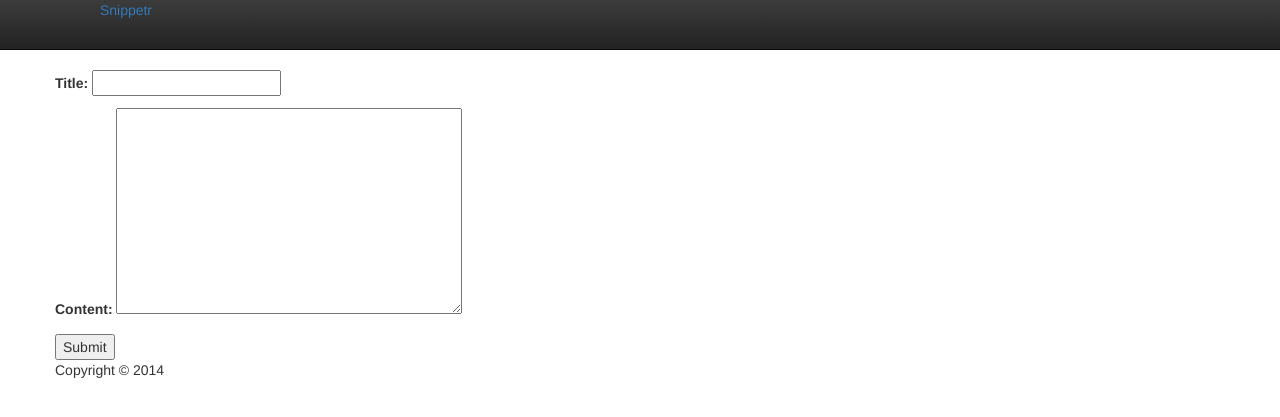
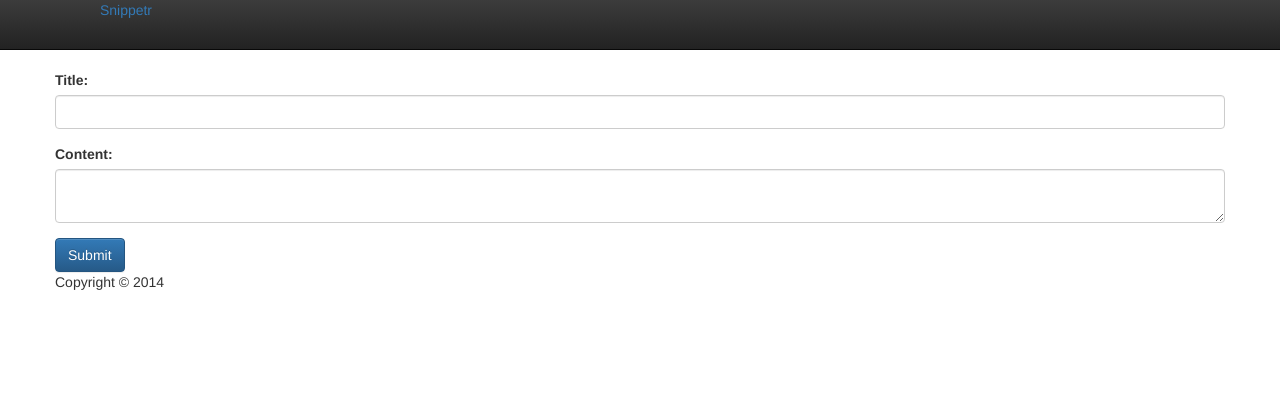
Before and after one commit to matthewbdaly/snippetr, a Django app: page / in a window 1280 px wide. Shown: the top 417 px of the page. Run offline with Django 3.2, Linux system fonts and the light colour scheme; parts of the project's set-up code (start-up, migrations or seed data) failed here and were passed over; some libraries are stand-ins or nearby versions.

Commit message:
Styled the form

```diff
--- a/templates/snippets/snippet_form.html
+++ b/templates/snippets/snippet_form.html
@@ -2,9 +2,16 @@
 
 {% block content %}
 
-    <form action="/" method="post">{% csrf_token %}
-        {{ form.as_p }}
-        <input type="submit" value="Submit" />
+    <form role="form" action="/" method="post">{% csrf_token %}
+        <div class="form-group">
+            <label for="title">Title:</label>
+            <input id="id_title" name="title" type="text" maxlength="200" class="form-control"></input>
+        </div>
+        <div class="form-group">
+            <label for="content">Content:</label>
+            <textarea id="id_content" name="content" class="form-control"></textarea>
+        </div>
+        <input class="btn btn-primary" type="submit" value="Submit" />
     </form>
 
 {% endblock %}
```
